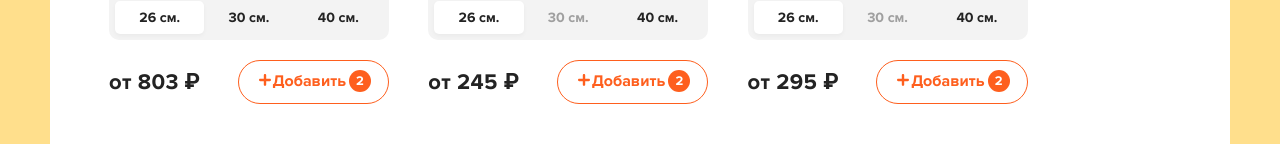
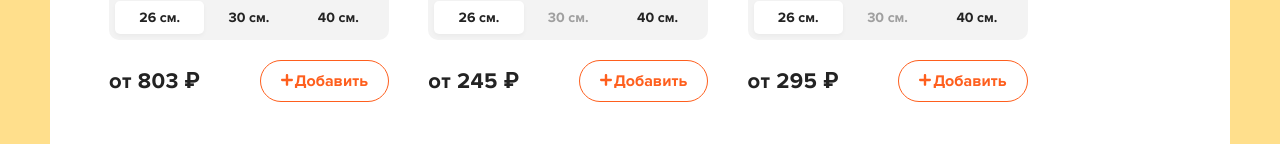
Before and after one commit to tyler-durden-0/react-pizza, a React app: page / in a window 1280 px wide. Shown: the part 656-800 px from the top of the page. Built offline with nearby package versions, Linux system fonts and the light colour scheme; data requests are answered from the project's data file.

Commit message:
make addedCount to show count of chosen pizza

```diff
--- a/src/components/PizzaBlock/index.jsx
+++ b/src/components/PizzaBlock/index.jsx
@@ -4,7 +4,7 @@ import PropTypes from 'prop-types'
 
 import Button from "../Button";
 
-function PizzaBlock({ id, name, imageUrl, price, types, sizes, onClickAddPizza }) {
+function PizzaBlock({ id, name, imageUrl, price, types, sizes, onClickAddPizza, addedCount }) {
     const availableTypes = ['тонкое', 'традиционное']
     const availableSize = [26, 30, 40]
     const [activeType, setActiveType] = useState(types[0])
@@ -83,7 +83,7 @@ function PizzaBlock({ id, name, imageUrl, price, types, sizes, onClickAddPizza }
                         />
                     </svg>
                     <span>Добавить</span>
-                    <i>2</i>
+                    {addedCount && <i>{addedCount}</i>}
                 </Button>
             </div>
         </div>
--- a/src/pages/Home.jsx
+++ b/src/pages/Home.jsx
@@ -17,6 +17,7 @@ function Home() {
     const dispatch = useDispatch()
     //хочу вытащить из store фильтрацию и сами пиццы
     const items = useSelector(({ pizzas }) => pizzas.items)
+    const cartItems = useSelector(({ cart }) => cart.items)
     const isLoaded = useSelector(({ pizzas }) => pizzas.isLoaded)
     const { category, sortBy } = useSelector(({ filters }) => filters)
 
@@ -56,7 +57,13 @@ function Home() {
             <div className="content__items">
                 {
                     isLoaded
-                        ? items.map((obj) => <PizzaBlock onClickAddPizza={handleAddPizzaToCart} key={obj.id} {...obj} />)
+                        ? items.map((obj) =>
+                            <PizzaBlock
+                            onClickAddPizza={handleAddPizzaToCart}
+                            key={obj.id}
+                            addedCount={cartItems[obj.id] && cartItems[obj.id].length}
+                            {...obj}
+                            />)
                         : Array(12).fill(0).map((_, index) => <PizzaLoadingBlock key={index} />)
                 }
             </div>
```
